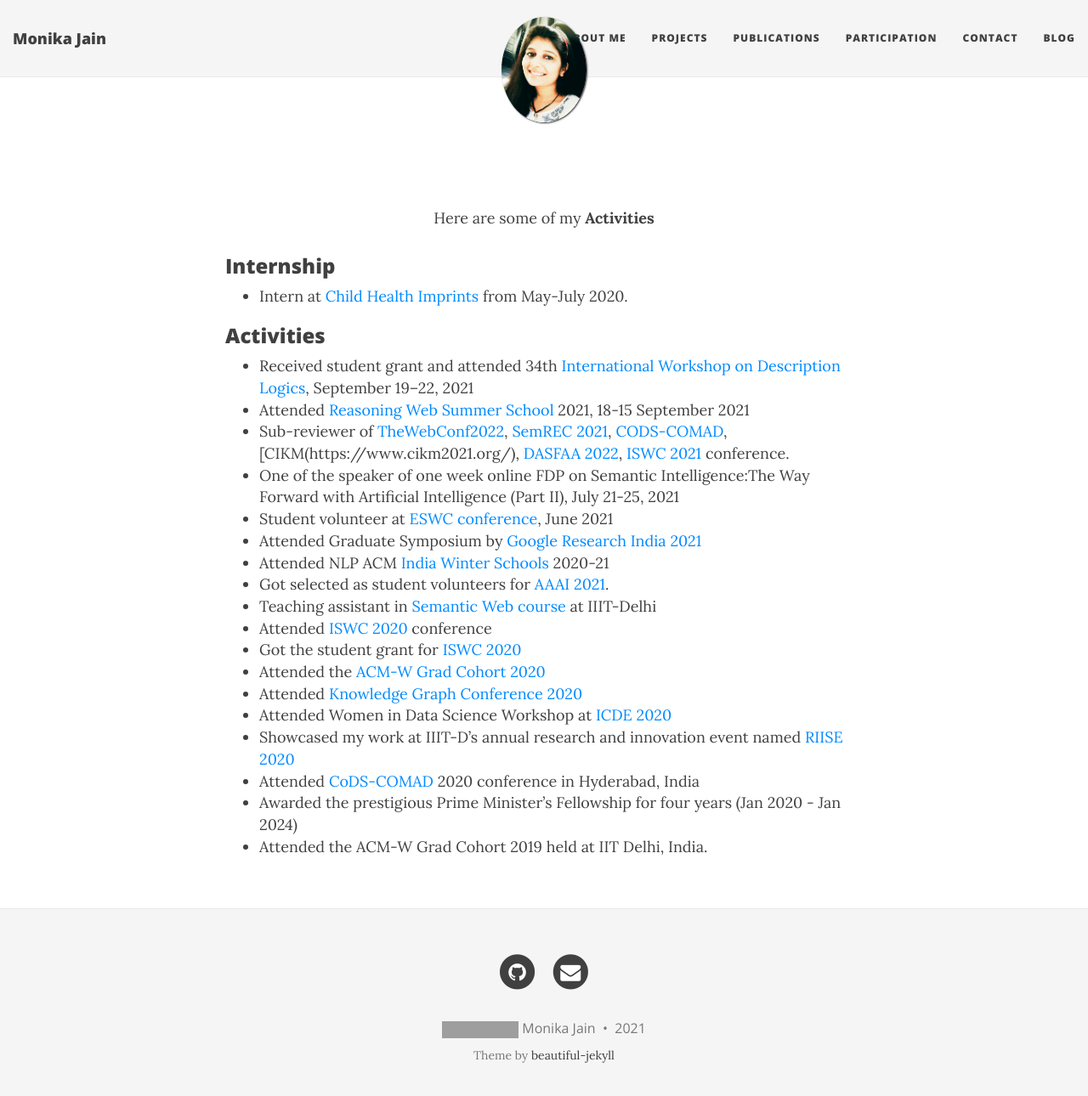
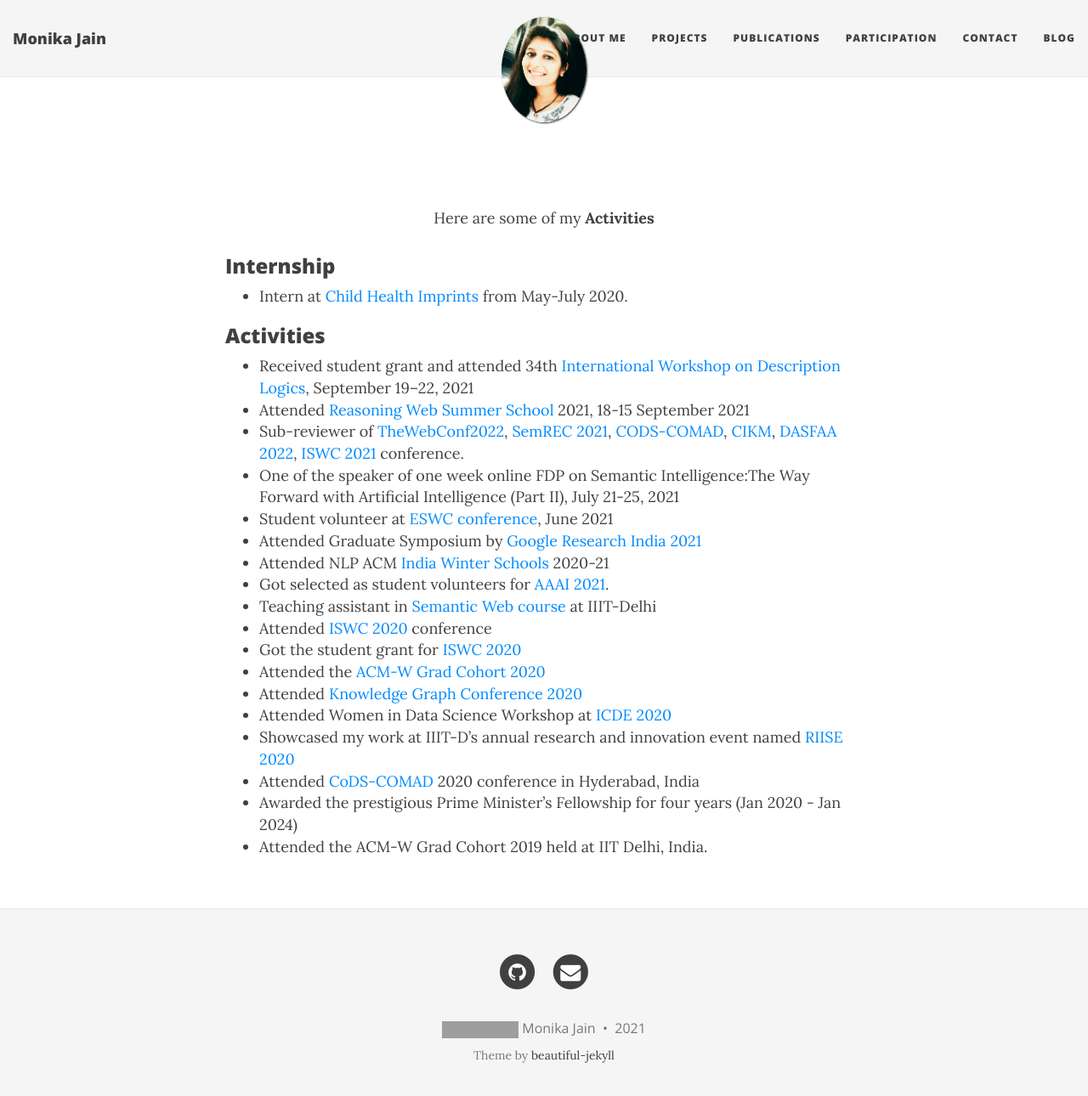
Before and after one commit to MonikaJain19/MonikaJain19.github.io, a Jekyll site: the page built from participation.md, in a window 1280 px wide and 1303 px high. Shown: the top 1290 px of the window at 85% size. Built offline with Jekyll 4.4.1, drawn with Linux system fonts in a browser that asks for light colours; nearby versions of some CDN libraries; grey boxes are pictures that could not be loaded.

Commit message:
Update participation.md

```diff
--- a/participation.md
+++ b/participation.md
@@ -15,7 +15,7 @@ Here are some of my <b>Activities</b>
 ### Activities
 - Received student grant and attended 34th [International Workshop on Description Logics](https://dai.fmph.uniba.sk/events/dl2021/), September 19–22, 2021
 - Attended [Reasoning Web Summer School](https://declarativeai2021.net/reasoning-web/) 2021, 18-15 September 2021
-- Sub-reviewer of [TheWebConf2022](https://www2022.thewebconf.org/), [SemREC 2021](https://semrec.github.io/), [CODS-COMAD](https://cods-comad.in/),    [CIKM(https://www.cikm2021.org/), [DASFAA 2022](https://www.dasfaa2022.org/), [ISWC 2021](https://iswc2021.semanticweb.org/) conference.
+- Sub-reviewer of [TheWebConf2022](https://www2022.thewebconf.org/), [SemREC 2021](https://semrec.github.io/), [CODS-COMAD](https://cods-comad.in/),    [CIKM](https://www.cikm2021.org/), [DASFAA 2022](https://www.dasfaa2022.org/), [ISWC 2021](https://iswc2021.semanticweb.org/) conference.
 - One of the speaker of one week online FDP on Semantic Intelligence:The Way Forward with Artificial Intelligence (Part II), July 21-25, 2021
 - Student volunteer at [ESWC conference](https://2021.eswc-conferences.org/), June 2021
 - Attended Graduate Symposium by [Google Research India 2021](https://sites.google.com/view/graduatesymposium2021)
```
